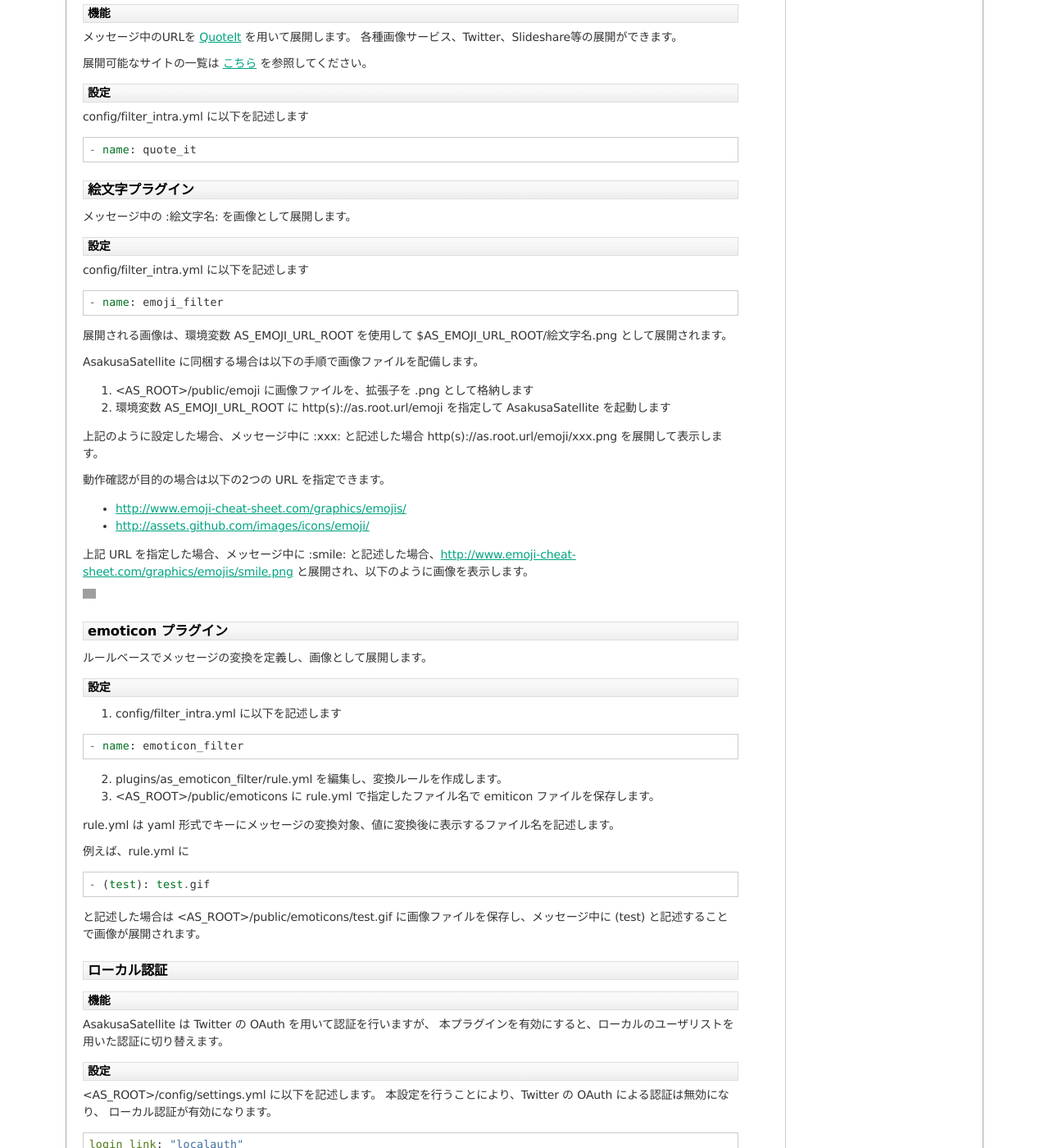
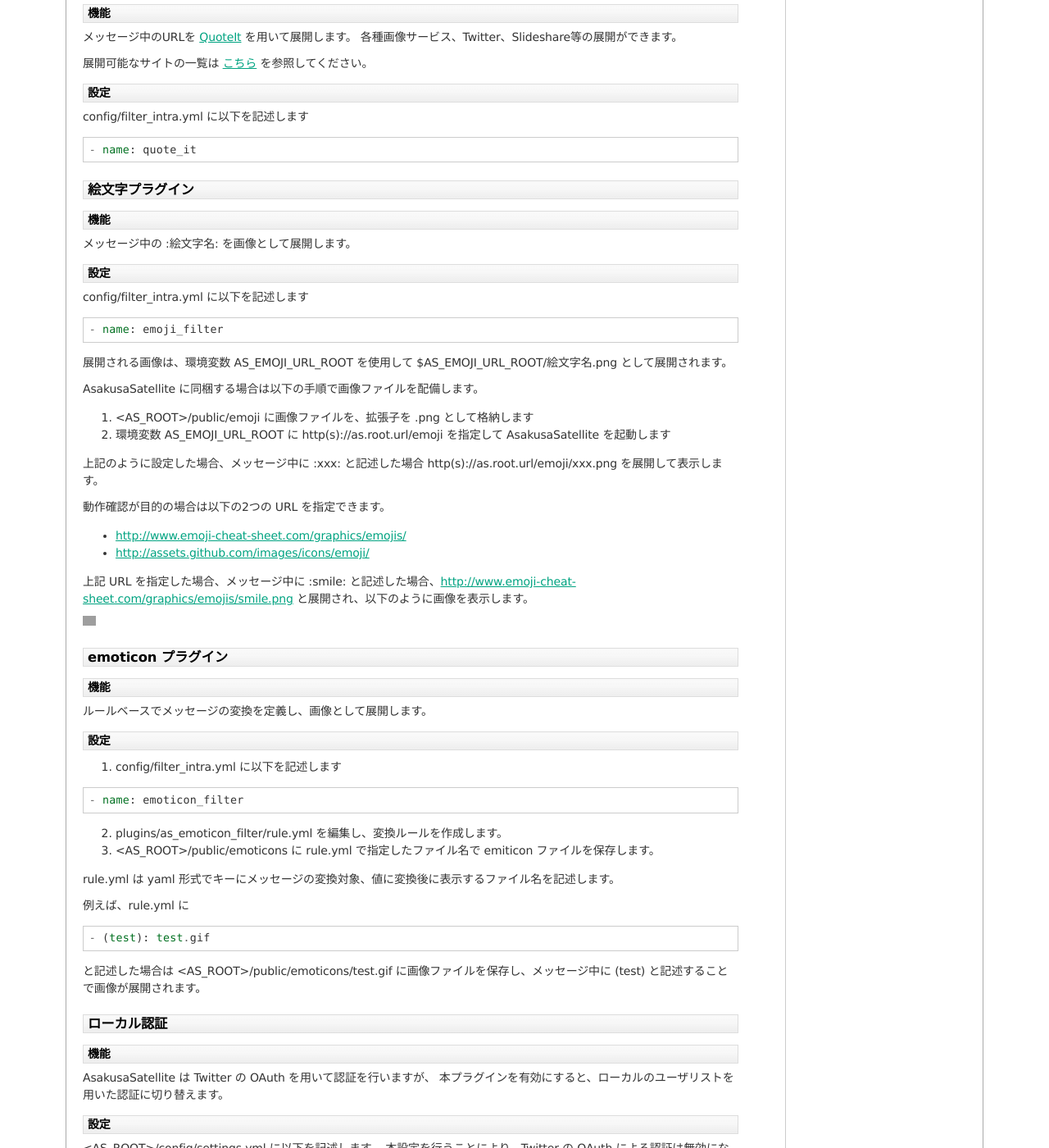
Before and after one commit to codefirst/asakusa-satellite-manual, a Sphinx documentation site: the page built from source/plugin.rst, in a window 1280 px wide and 1400 px high, scrolled down 2024 px. Shown: the whole window at 82% size. Built offline with Sphinx 7.4.7, drawn with Linux system fonts in a browser that asks for light colours; grey boxes are pictures that could not be loaded.

Commit message:
emoticon filter

```diff
--- a/source/plugin.rst
+++ b/source/plugin.rst
@@ -124,6 +124,8 @@ config/filter\_intra.yml に以下を記述します
 絵文字プラグイン
 -----------------------------
 
+機能
+^^^^^^^^^^^^^^^^^^^^^^^
 メッセージ中の :絵文字名: を画像として展開します。
 
 設定
@@ -155,6 +157,9 @@ AsakusaSatellite に同梱する場合は以下の手順で画像ファイルを
 
 emoticon プラグイン
 -----------------------------
+
+機能
+^^^^^^^^^^^^^^^^^^^^^^^
 ルールベースでメッセージの変換を定義し、画像として展開します。
 
 設定
```
